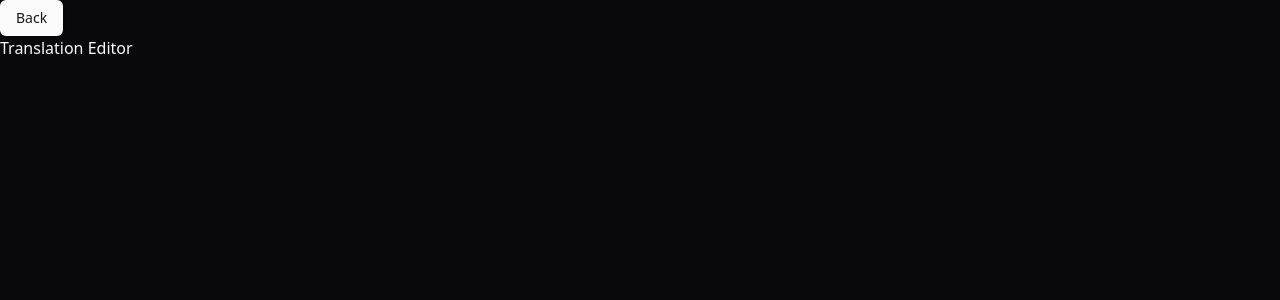
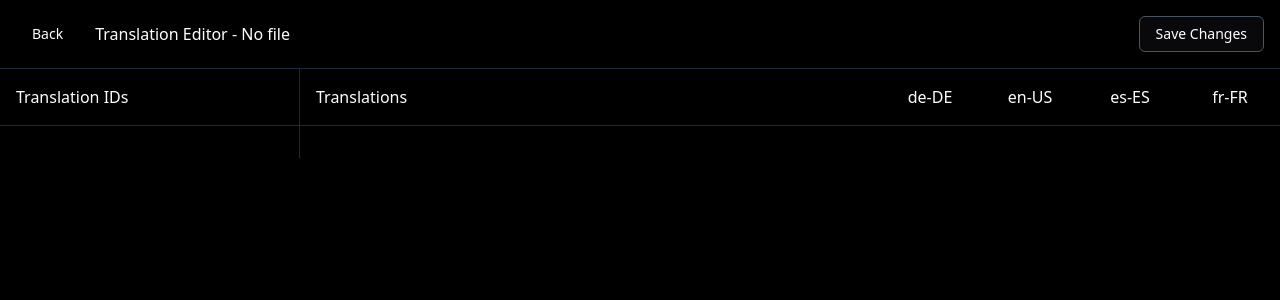
Before and after one commit to Bit-Barron/babeledit, a React (Vite) app: page /translation-editor in a window 1280 px wide. Shown: the top 300 px of the page. Built offline with nearby package versions, Linux system fonts and the light colour scheme.

Commit message:
clean up

```diff
--- a/package.json
+++ b/package.json
@@ -10,10 +10,12 @@
     "tauri": "tauri"
   },
   "dependencies": {
+    "@radix-ui/react-checkbox": "^1.1.2",
     "@radix-ui/react-dialog": "^1.1.2",
     "@radix-ui/react-separator": "^1.1.0",
     "@radix-ui/react-slot": "^1.1.0",
     "@radix-ui/react-toast": "^1.2.2",
+    "@tanstack/react-table": "^8.20.5",
     "@tauri-apps/api": "^2",
     "@tauri-apps/plugin-shell": "^2",
     "class-variance-authority": "^0.7.0",
--- a/src/components/pages/create-project/create-project-dialog.tsx
+++ b/src/components/pages/create-project/create-project-dialog.tsx
@@ -29,7 +29,7 @@ export const CreateProject: React.FC<CreateProjectProps> = ({
     console.log(languages);
   };
 
-  const handleCreateProject = () => {
+  const handleCreateProject = async () => {
     if (selectedFiles.length === 0) {
       toast({
         title: "No files uploaded",
@@ -39,12 +39,23 @@ export const CreateProject: React.FC<CreateProjectProps> = ({
       return;
     }
 
+    try {
+      const fileContents = await Promise.all(
+        selectedFiles.map(async (file) => {
+          const text = await file.text();
+          return {
+            name: file.name,
+            content: JSON.parse(text),
+          };
+        })
+      );
+
       setIsOpen(false);
       navigate("/translation-editor", {
         state: {
           languages,
           primaryLang,
-        files: selectedFiles,
+          files: fileContents,
         },
       });
       toast({
@@ -52,6 +63,13 @@ export const CreateProject: React.FC<CreateProjectProps> = ({
         description: "You can now start translating your files",
         variant: "success",
       });
+    } catch (error) {
+      toast({
+        title: "Error reading files",
+        description: "Please make sure your files are valid JSON",
+        variant: "destructive",
+      });
+    }
   };
 
   return (
--- /dev/null
+++ b/src/components/ui/checkbox.tsx
@@ -0,0 +1,28 @@
+import * as React from "react"
+import * as CheckboxPrimitive from "@radix-ui/react-checkbox"
+import { Check } from "lucide-react"
+
+import { cn } from "@/lib/utils"
+
+const Checkbox = React.forwardRef<
+  React.ElementRef<typeof CheckboxPrimitive.Root>,
+  React.ComponentPropsWithoutRef<typeof CheckboxPrimitive.Root>
+>(({ className, ...props }, ref) => (
+  <CheckboxPrimitive.Root
+    ref={ref}
+    className={cn(
+      "peer h-4 w-4 shrink-0 rounded-sm border border-primary shadow focus-visible:outline-none focus-visible:ring-1 focus-visible:ring-ring disabled:cursor-not-allowed disabled:opacity-50 data-[state=checked]:bg-primary data-[state=checked]:text-primary-foreground",
+      className
+    )}
+    {...props}
+  >
+    <CheckboxPrimitive.Indicator
+      className={cn("flex items-center justify-center text-current")}
+    >
+      <Check className="h-4 w-4" />
+    </CheckboxPrimitive.Indicator>
+  </CheckboxPrimitive.Root>
+))
+Checkbox.displayName = CheckboxPrimitive.Root.displayName
+
+export { Checkbox }
--- a/src/translation-editor.tsx
+++ b/src/translation-editor.tsx
@@ -1,20 +1,60 @@
 import { Button } from "@/components/ui/button";
-import React from "react";
-import { useNavigate } from "react-router-dom";
+import { useLocation } from "react-router-dom";
 
-interface TranslationEditorProps {}
+const LANGUAGES = ["de-DE", "en-US", "es-ES", "fr-FR"];
 
-export const TranslationEditor: React.FC<TranslationEditorProps> = ({}) => {
-  const navigate = useNavigate();
+interface FileData {
+  name: string;
+  content: any;
+}
 
-  const goBack = () => {
-    navigate("/");
-  };
+export const TranslationEditor = () => {
+  const location = useLocation();
+  const files = (location.state?.files || []) as FileData[];
 
   return (
-    <section>
-      <Button onClick={() => goBack()}>Back</Button>
-      <h1>Translation Editor</h1>
-    </section>
+    <div className="min-h-screen bg-black text-white">
+      <div className="flex items-center justify-between p-4 border-b border-gray-800">
+        <div className="flex items-center gap-4">
+          <Button
+            variant="ghost"
+            className="text-white hover:text-white hover:bg-gray-800"
+          >
+            Back
+          </Button>
+          <span>Translation Editor - {files[0]?.name || "No file"}</span>
+        </div>
+        <Button
+          variant="outline"
+          className="text-white border-gray-600 hover:bg-gray-800 hover:text-white"
+        >
+          Save Changes
+        </Button>
+      </div>
+
+      <div className="flex">
+        <div className="w-[300px] border-r border-gray-800">
+          <div className="p-4 border-b border-gray-800 font-medium">
+            Translation IDs
+          </div>
+          <pre className="p-4 text-xs whitespace-pre-wrap">
+            {JSON.stringify(files[0]?.content, null, 2)}
+          </pre>
+        </div>
+
+        <div className="flex-1">
+          <div className="grid grid-cols-[1fr,100px,100px,100px,100px] border-b border-gray-800">
+            <div className="p-4 font-medium">Translations</div>
+            {LANGUAGES.map((lang) => (
+              <div key={lang} className="p-4 text-center font-medium">
+                {lang}
+              </div>
+            ))}
+          </div>
+        </div>
+      </div>
+    </div>
   );
 };
+
+export default TranslationEditor;
```
Also changed, not shown: pages/translation-editor.html (deleted, +0 -14 lines). Lines whose indentation alone changed are shown as unchanged.
